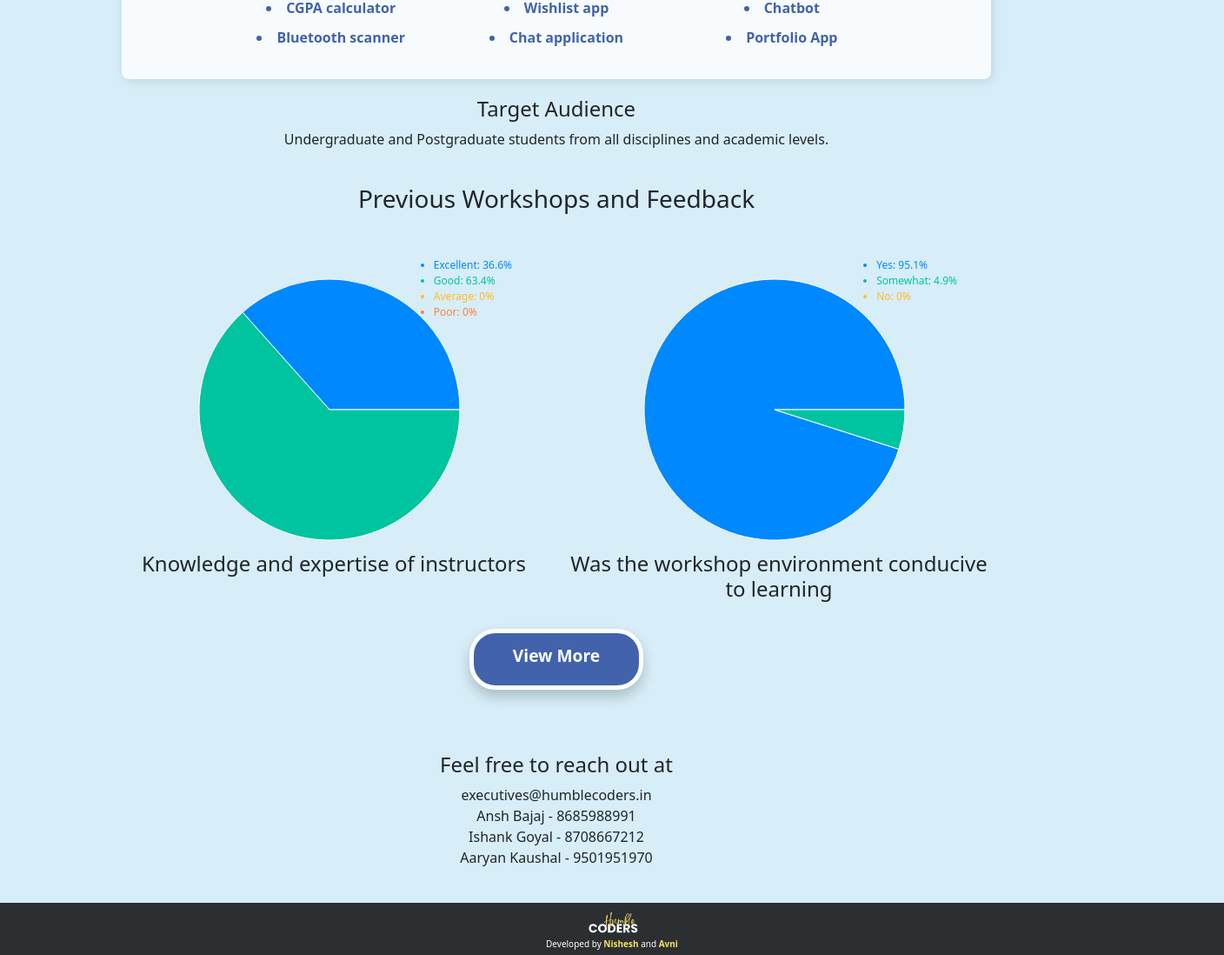
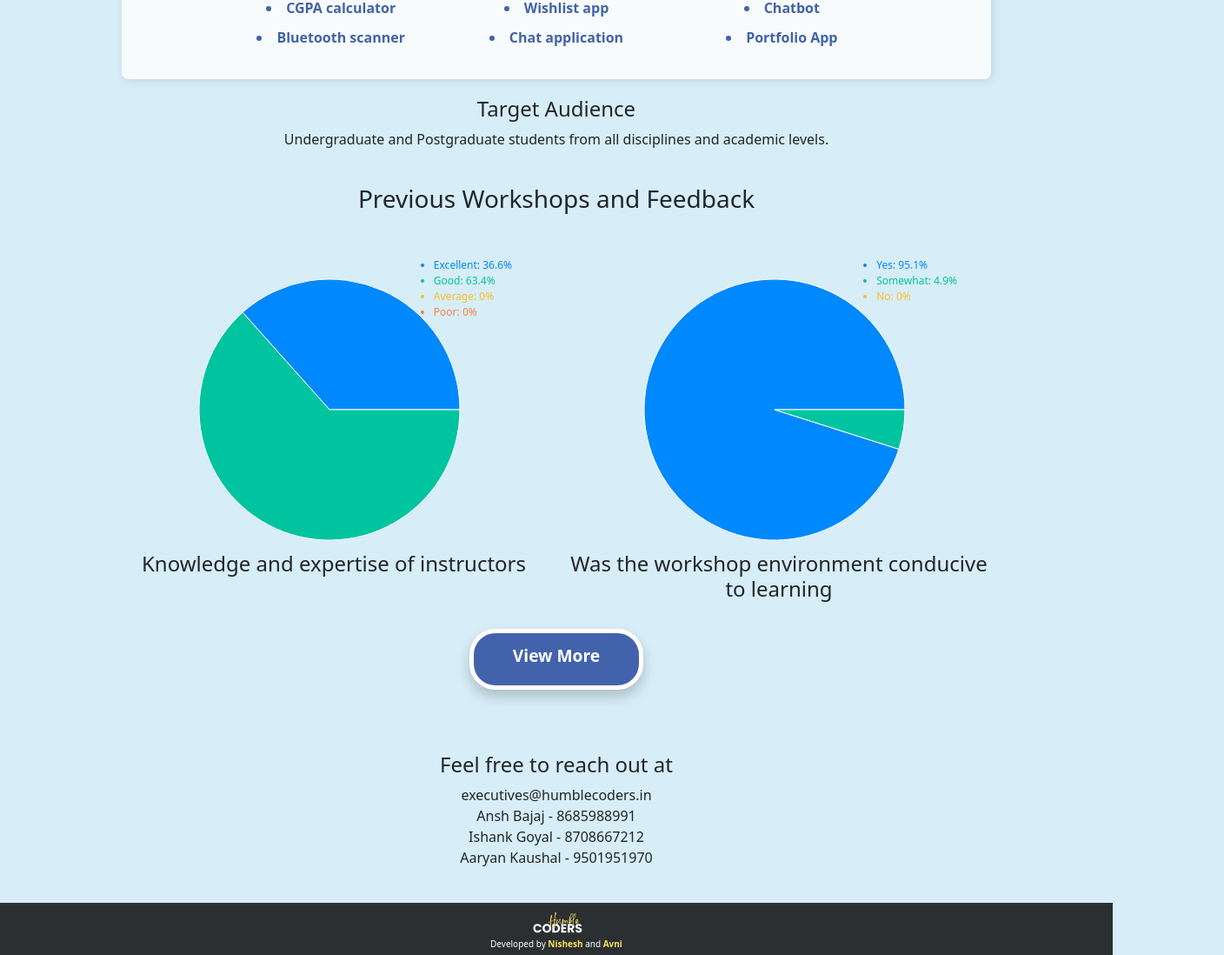
Before and after one commit to Aerykcodes/Humble-Coders-new, a React (Vite) app: page / in a window 1280 px wide. Shown: the part 938-2036 px from the top of the page at 87% size, 1408 px wide, since content can reach past the window. Built offline with nearby package versions, Linux system fonts and the light colour scheme; a web font is replaced by a local one.

Commit message:
Footer slight change

```diff
--- a/src/assets/SiteFooter/SiteFooter.css
+++ b/src/assets/SiteFooter/SiteFooter.css
@@ -3,7 +3,7 @@
     position:static;
     bottom: 0;
     left: 0;
-    width: 110%;
+    width: 100%;
     background-color: rgba(0, 0, 0, 0.8); /* Slightly transparent black background */
     text-align: center;
     padding: 10px 0;
```
